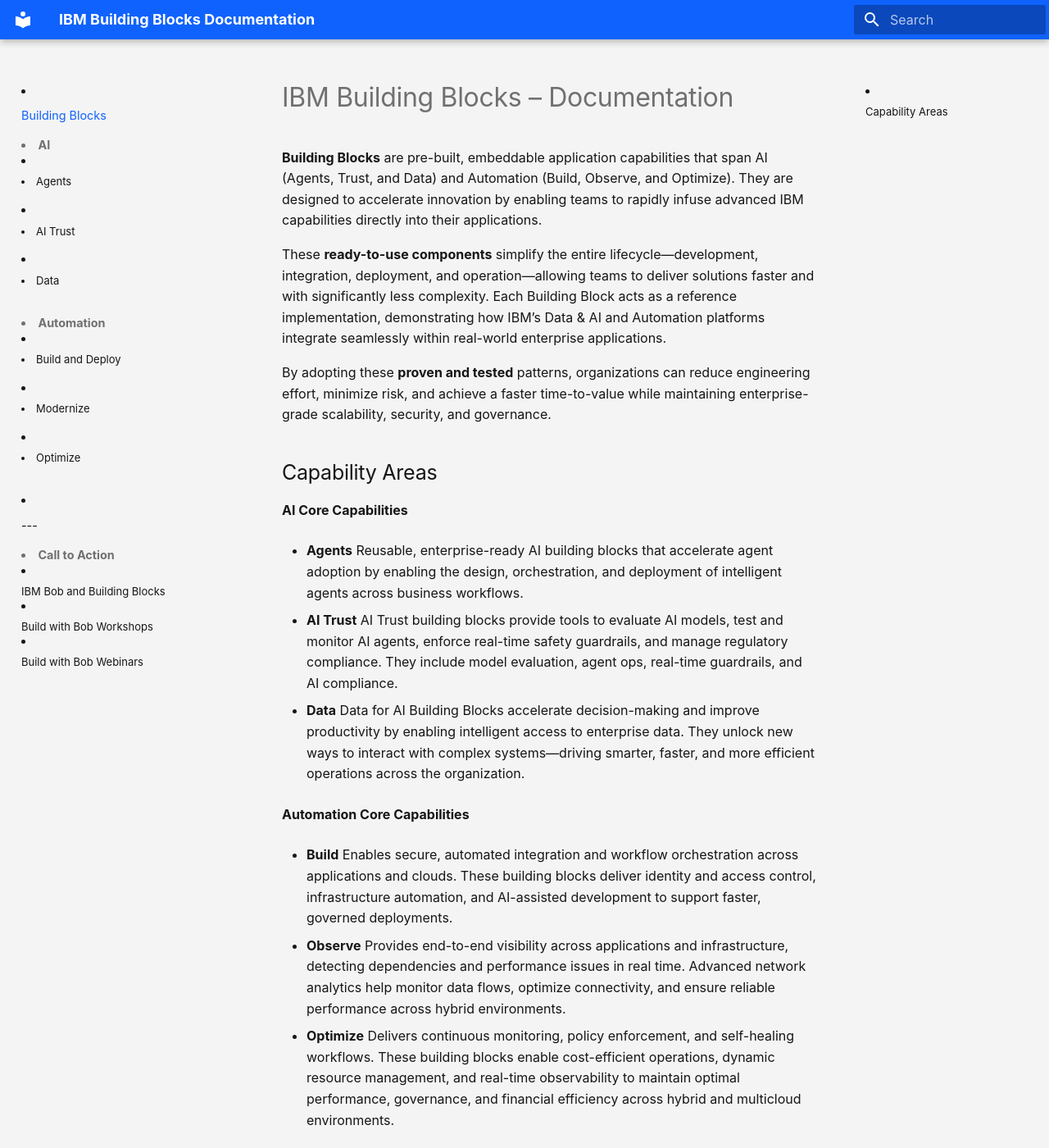
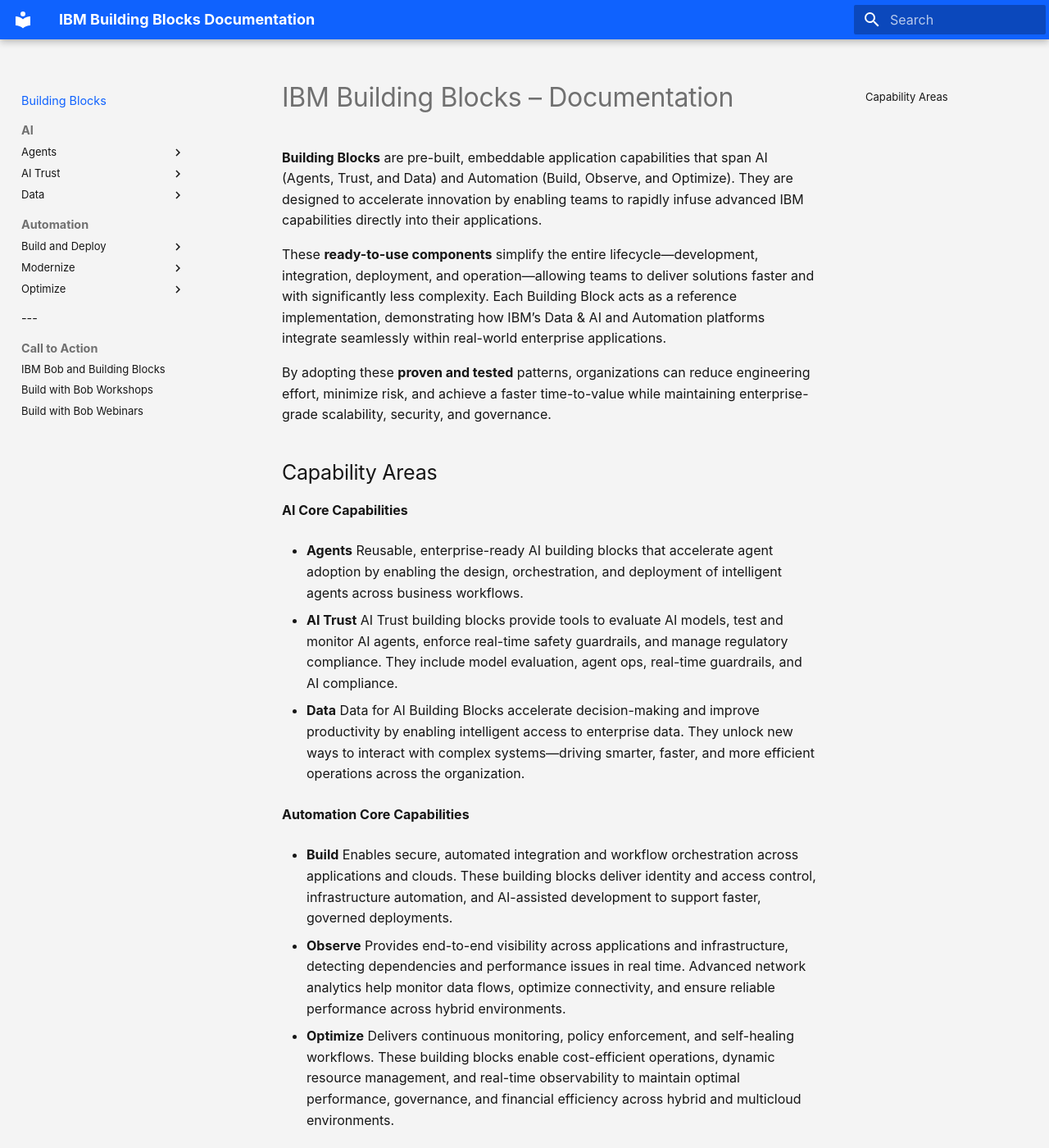
Before and after one commit to ibm-self-serve-assets/building-blocks-docs, an MkDocs documentation site: the page built from docs-src/index.md, in a window 1280 px wide and 1400 px high. Shown: the whole window at 82% size. Built offline with MkDocs 1.6.1 and Material for MkDocs 9.7.7, drawn with Linux system fonts in a browser that asks for light colours.

Commit message:
Updating css file

```diff
--- a/docs-src/overrides/stylesheets/carbon.css
+++ b/docs-src/overrides/stylesheets/carbon.css
@@ -117,22 +117,17 @@
   padding-left: 0.5rem;
 }
 
-/* Ensure bullets are visible for nested nav items */
-.md-nav__list .md-nav__item {
+/* Bullets only for "Call to Action" section items */
+.md-nav__item:has(> .md-nav__link[title="Call to Action"]) .md-nav__list .md-nav__item {
   list-style-type: disc;
-  list-style-position: inside;
+  list-style-position: outside;
+  margin-left: 1.2rem;
 }
 
-/* Add left padding for nested items to show bullets clearly */
-.md-nav__list .md-nav__list .md-nav__item {
-  padding-left: 0.5rem;
-}
-
-/* Ensure the bullet point is visible */
-.md-nav__item--nested > .md-nav__link {
+.md-nav__item:has(> .md-nav__link[title="Call to Action"]) .md-nav__list .md-nav__link {
   display: list-item;
   list-style-type: disc;
-  list-style-position: inside;
+  list-style-position: outside;
 }
 
 /* =========================================================
```
